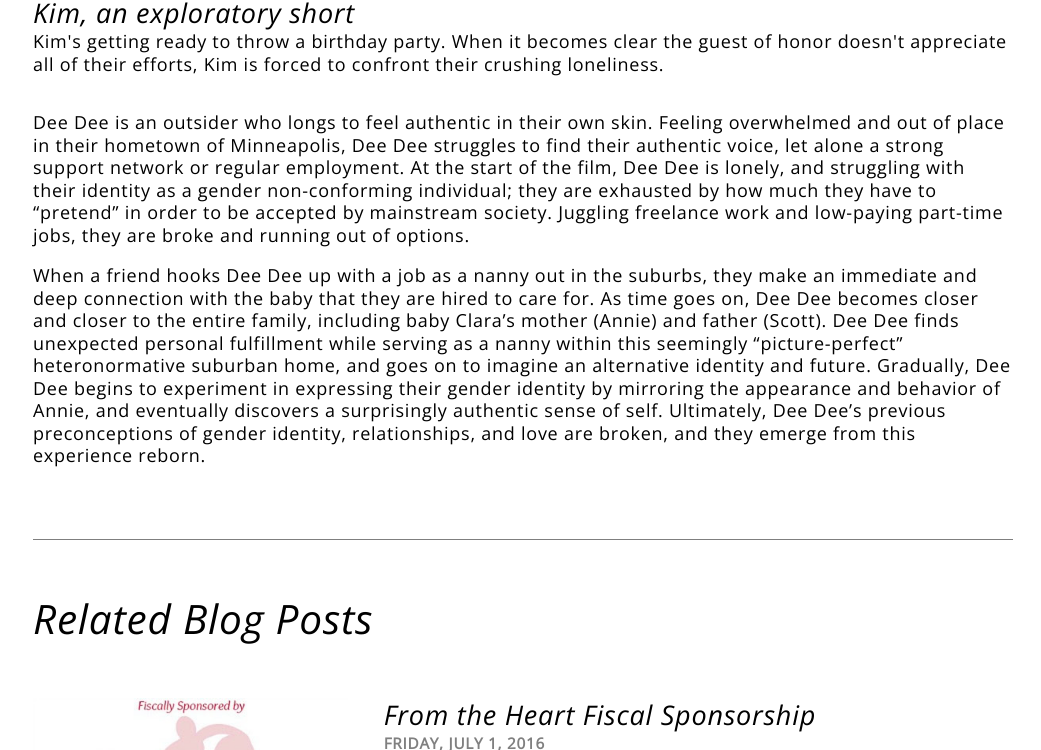
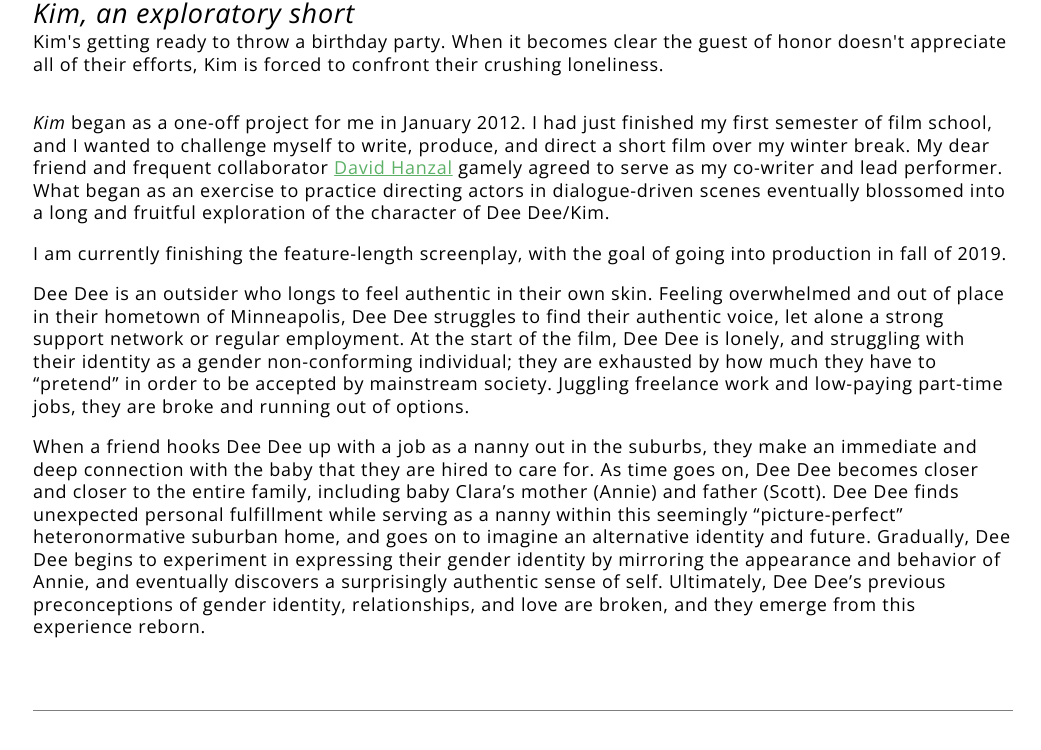
Before and after one commit to nbuonin/lauralechner-2, a Jekyll site: the page built from _project/kim.md, in a window 1280 px wide and 900 px high, scrolled down 647 px, cut to the strip 150-900 px from the top of the window. Shown: the whole strip, without its empty margins (117-1158 px from the left). Built offline with Jekyll 4.4.1, drawn with Linux system fonts in a browser that asks for light colours; nearby versions of some CDN libraries.

Commit message:
Project update.

```diff
--- a/_project/kim.md
+++ b/_project/kim.md
@@ -13,6 +13,9 @@ video-caption: "Kim's getting ready to throw a birthday party. When it becomes c
 publish-video: true
 project-tag: "kim"
 ---
+<i>Kim</i> began as a one-off project for me in January 2012. I had just finished my first semester of film school, and I wanted to challenge myself to write, produce, and direct a short film over my winter break. My dear friend and frequent collaborator <a href="https://davidhanzaltheatre.carbonmade.com/">David Hanzal</a> gamely agreed to serve as my co-writer and lead performer. What began as an exercise to practice directing actors in dialogue-driven scenes eventually blossomed into a long and fruitful exploration of the character of Dee Dee/Kim.
+
+I am currently finishing the feature-length screenplay, with the goal of going into production in fall of 2019.
 
 Dee Dee is an outsider who longs to feel authentic in their own skin. Feeling overwhelmed and out of place in their hometown of Minneapolis, Dee Dee struggles to find their authentic voice, let alone a strong support network or regular employment. At the start of the film, Dee Dee is lonely, and struggling with their identity as a gender non-conforming individual; they are exhausted by how much they have to “pretend” in order to be accepted by mainstream society. Juggling freelance work and low-paying part-time jobs, they are broke and running out of options.
 
```
